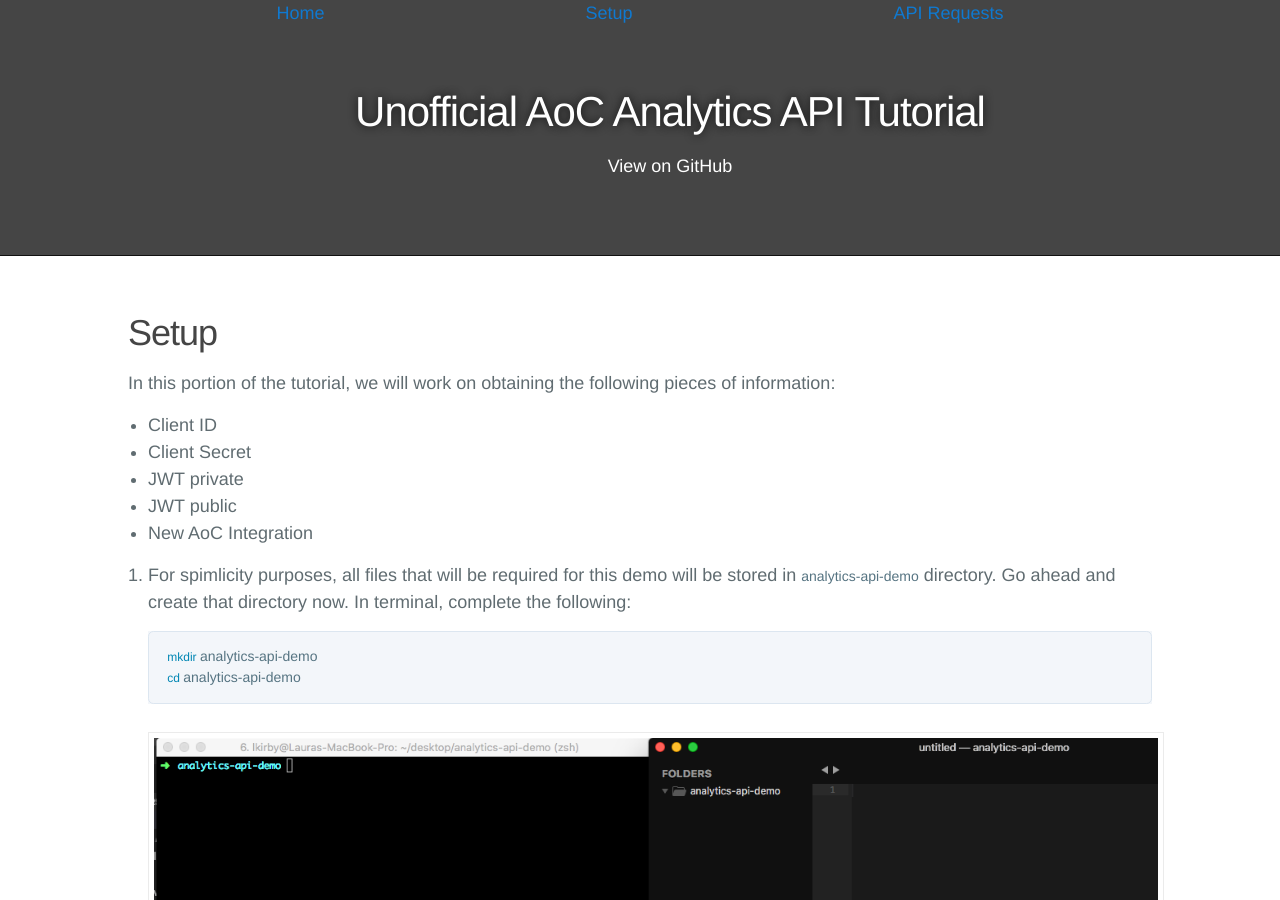
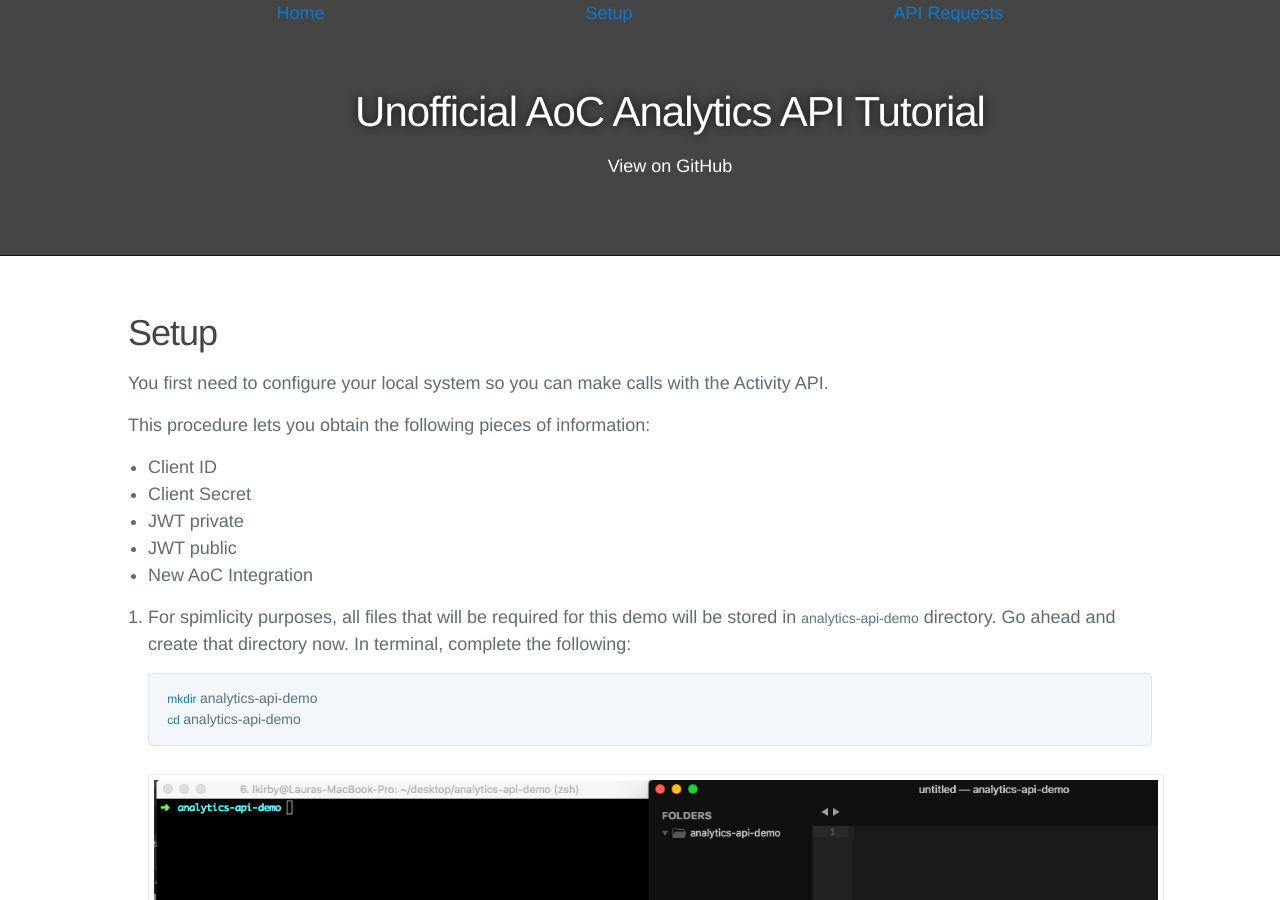
Before and after one commit to LauraKirby/aspera-ibm-analytics-api, a Jekyll site: the page built from setup.md, in a window 1280 px wide and 900 px high. Built offline with Jekyll 4.4.1, drawn with Linux system fonts in a browser that asks for light colours; our own code applies the rules of GitHub Pages for plain Markdown files; the repository's description, which GitHub fills in, is left out.

Commit message:
Update setup.md
Style edits to intro.

```diff
--- a/setup.md
+++ b/setup.md
@@ -1,6 +1,8 @@
 # Setup
 
-In this portion of the tutorial, we will work on obtaining the following pieces of information:
+You first need to configure your local system so you can make calls with the Activity API.
+
+This procedure lets you obtain the following pieces of information:
 
   * Client ID
   * Client Secret
```
